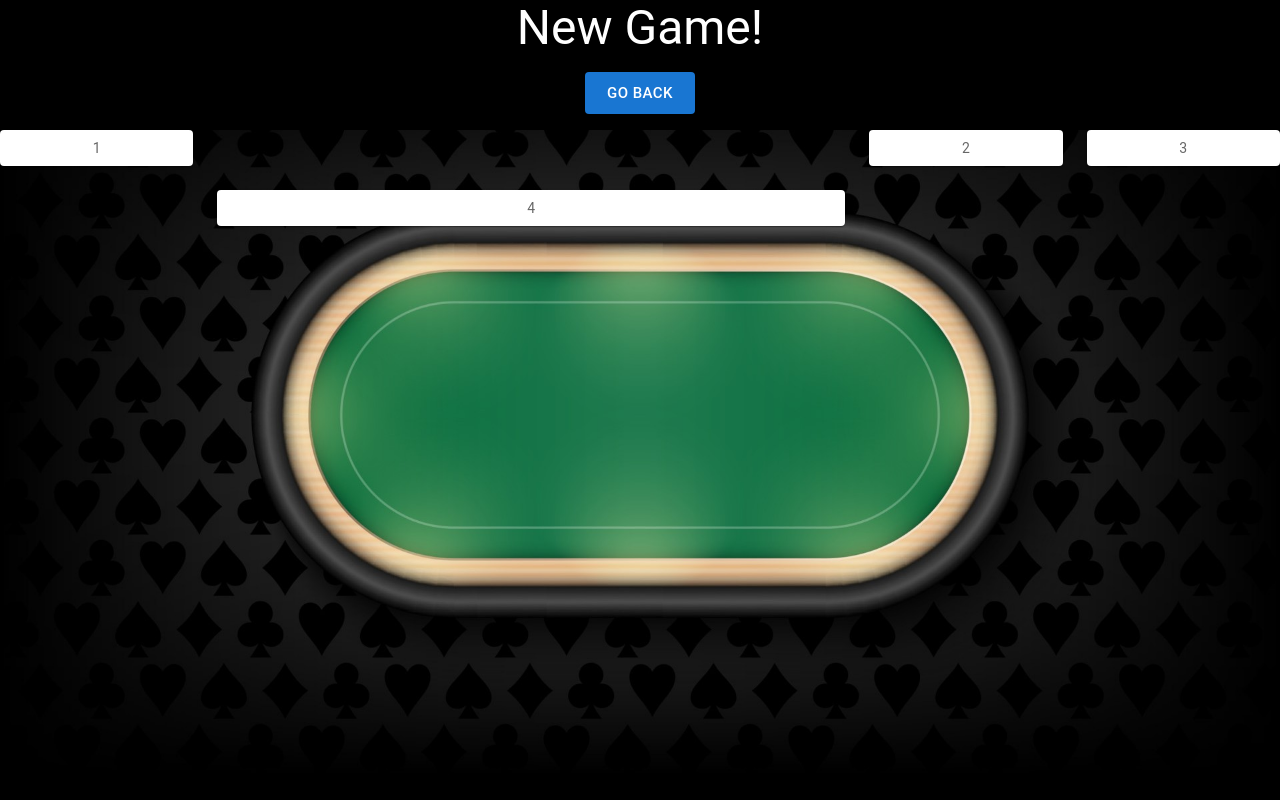
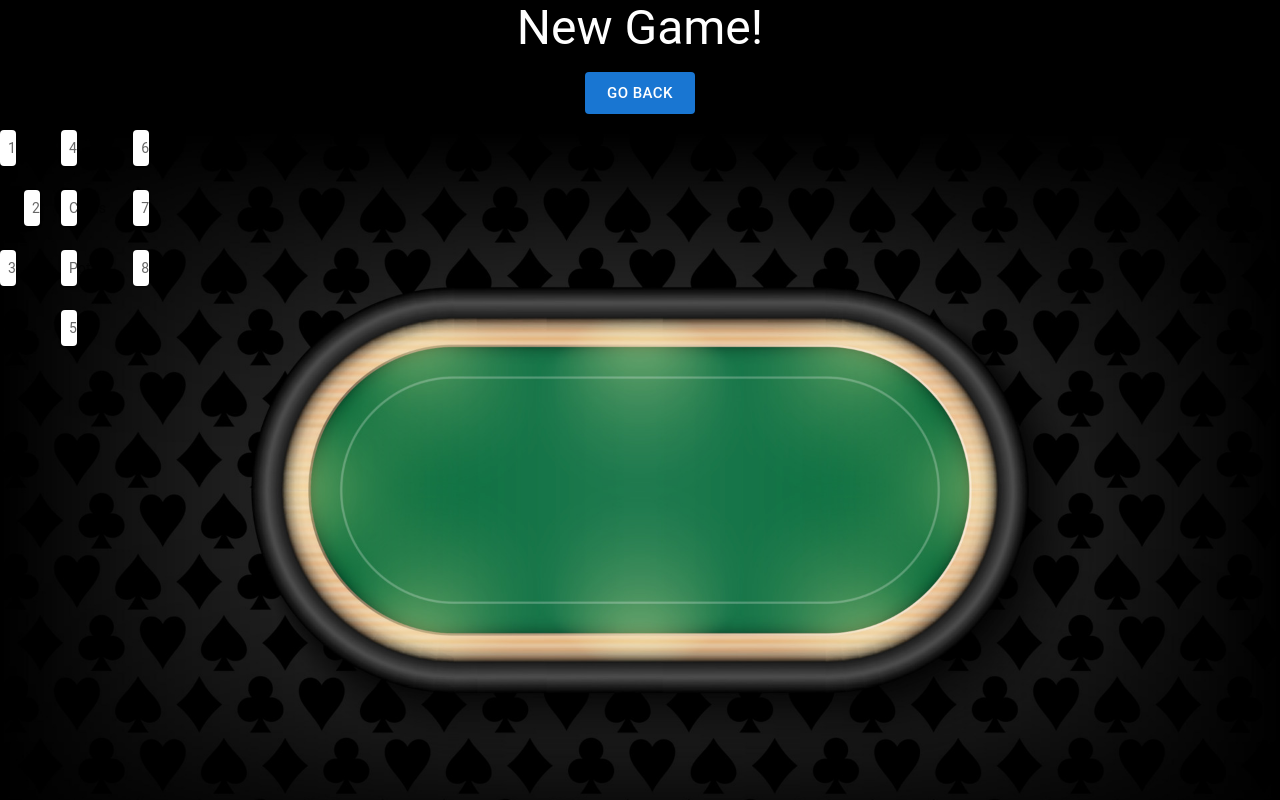
Before and after one commit to kiyanpourmaleki/Poker-Champ, a React (Create React App) app in the folder my-app/: page /NewPage in a window 1280 px wide. Built offline with nearby package versions, Linux system fonts and the light colour scheme.

Commit message:
adding new stuff

```diff
--- a/my-app/src/routes/NewPage.tsx
+++ b/my-app/src/routes/NewPage.tsx
@@ -36,6 +36,7 @@ export default function DisplayNewPage() {
 
             <div className='table'>
                 <Grid container spacing={3} sx={{ flexGrow: 1 }}>
+                <div className='topLayer'>
                     <Grid xs={6} xsOffset={3} md={2} mdOffset={0}>
                         <Item>1</Item>
                     </Grid>
@@ -45,9 +46,32 @@ export default function DisplayNewPage() {
                     <Grid xs={4} xsOffset={4} md={2} mdOffset={0}>
                         <Item>3</Item>
                     </Grid>
-                <Grid xs md={6} mdOffset={2}>
+                </div>
+                <div className='midLayer'>
+                    <Grid xs md={3} mdOffset={2}>
                         <Item>4</Item>
                     </Grid>
+                    <Grid xs md={3} mdOffset={2}>
+                        <Item>Cards</Item>
+                    </Grid>
+                    <Grid xs md={3} mdOffset={2}>
+                        <Item>Pot</Item>
+                    </Grid>
+                    <Grid xs md={3} mdOffset={2}>
+                        <Item>5</Item>
+                    </Grid>
+                </div>
+                <div className='bottomLayer'>
+                    <Grid xs md={3} mdOffset={2}>
+                        <Item>6</Item>
+                    </Grid>
+                    <Grid xs md={3} mdOffset={2}>
+                        <Item>7</Item>
+                    </Grid>
+                    <Grid xs md={3} mdOffset={2}>
+                        <Item>8</Item>
+                    </Grid>
+                </div>
             </Grid>
 
             </div>
```
Also changed, not shown: my-app/src/poker_table.jpg. Lines whose indentation alone changed are shown as unchanged.
